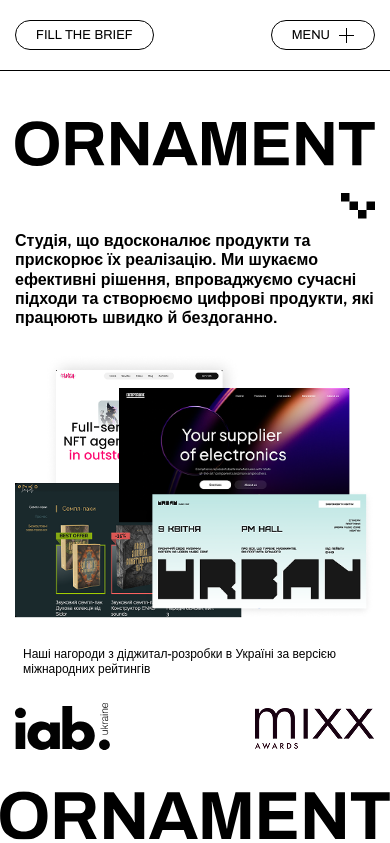
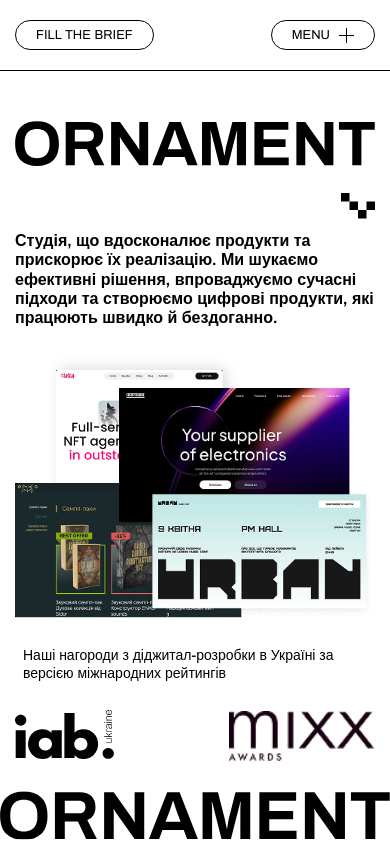
Before and after one commit to tampledog/ornament.github.io, a plain HTML site: page index.html in a window 390 px wide. Shown: the top 843 px of the page. Drawn offline with Linux system fonts and the light colour scheme.

Commit message:
Fixes x7

```diff
--- a/css/main.css
+++ b/css/main.css
@@ -692,7 +692,7 @@ template {
 .best-agency {
   display: flex;
   flex-direction: column;
-  max-width: 350px;
+  max-width: 380px;
 }
 .best-agency__pics {
   display: flex;
@@ -704,9 +704,12 @@ template {
   align-items: center;
   justify-content: center;
 }
+.best-agency__img img {
+  height: 51px;
+}
 .best-agency__title {
   margin-bottom: 25px;
-  font-size: 15px;
+  font-size: 20px;
 }
 
 .brand {
@@ -1730,7 +1733,7 @@ template {
     justify-content: space-between;
   }
   .best-agency__title {
-    font-size: 12px;
+    font-size: 14px;
     padding-left: 8px;
   }
   .hero__pic {
```
